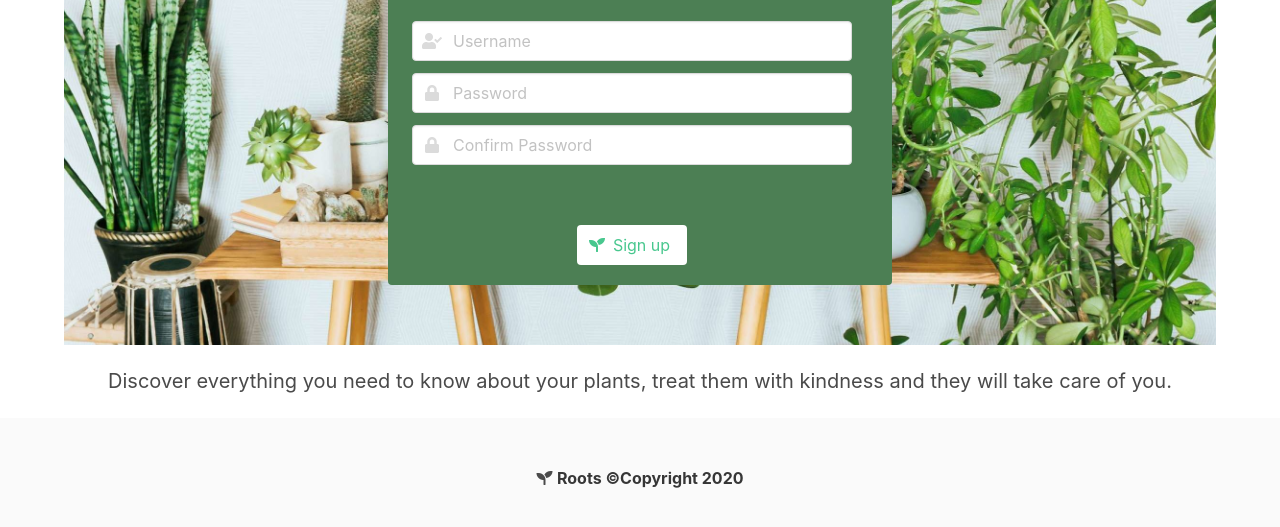
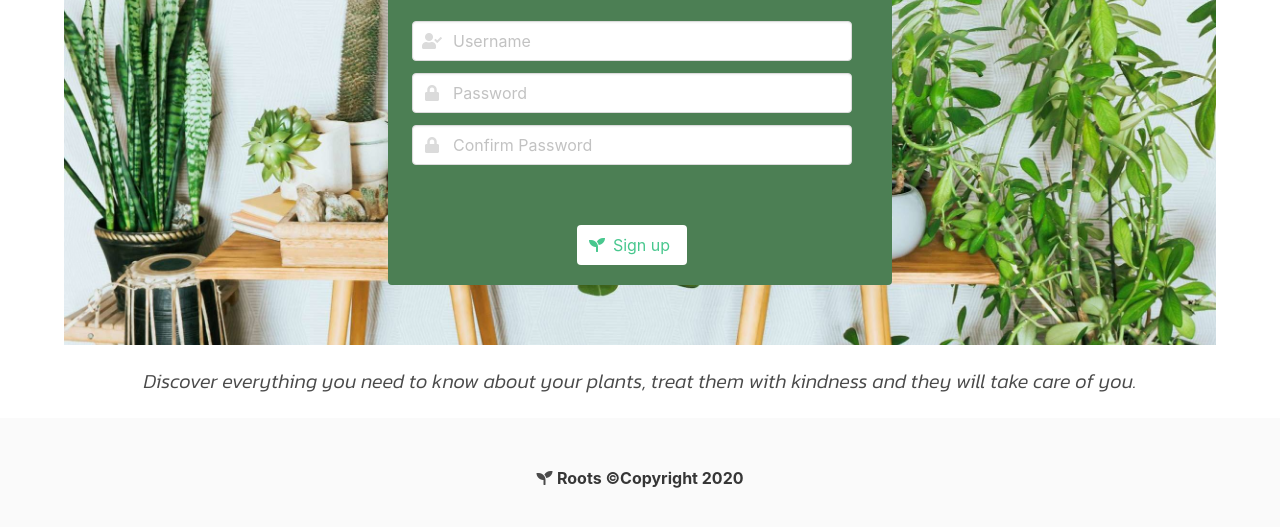
Before and after one commit to Goodlvn/roots-a-social-garden, a website: page public/html/signup.html in a window 1280 px wide. Shown: the part 377-904 px from the top of the page. Drawn offline with nearby package versions, Linux system fonts and the light colour scheme.

Commit message:
update font family

```diff
--- a/public/css/style.css
+++ b/public/css/style.css
@@ -85,7 +85,7 @@ hr {
     right: 25px;
   }
 
-  #mission {
+  #mission, #mission2 {
       font-family: 'Abel', sans-serif;
       font-family: 'Kanit', sans-serif;
   }
--- a/public/html/signup.html
+++ b/public/html/signup.html
@@ -104,11 +104,13 @@
         </div>
         </div>
     </section>
+    <section id="mission2">
     <h2 class="subtitle has-text-centered m-5">
         Discover everything you need to know about your plants, treat them with kindness and they will
         take
         care of you.
     </h2>
+</section>
     <footer class="footer">
         <div class="content has-text-centered">
             <i class="fas fa-seedling"></i>
```
